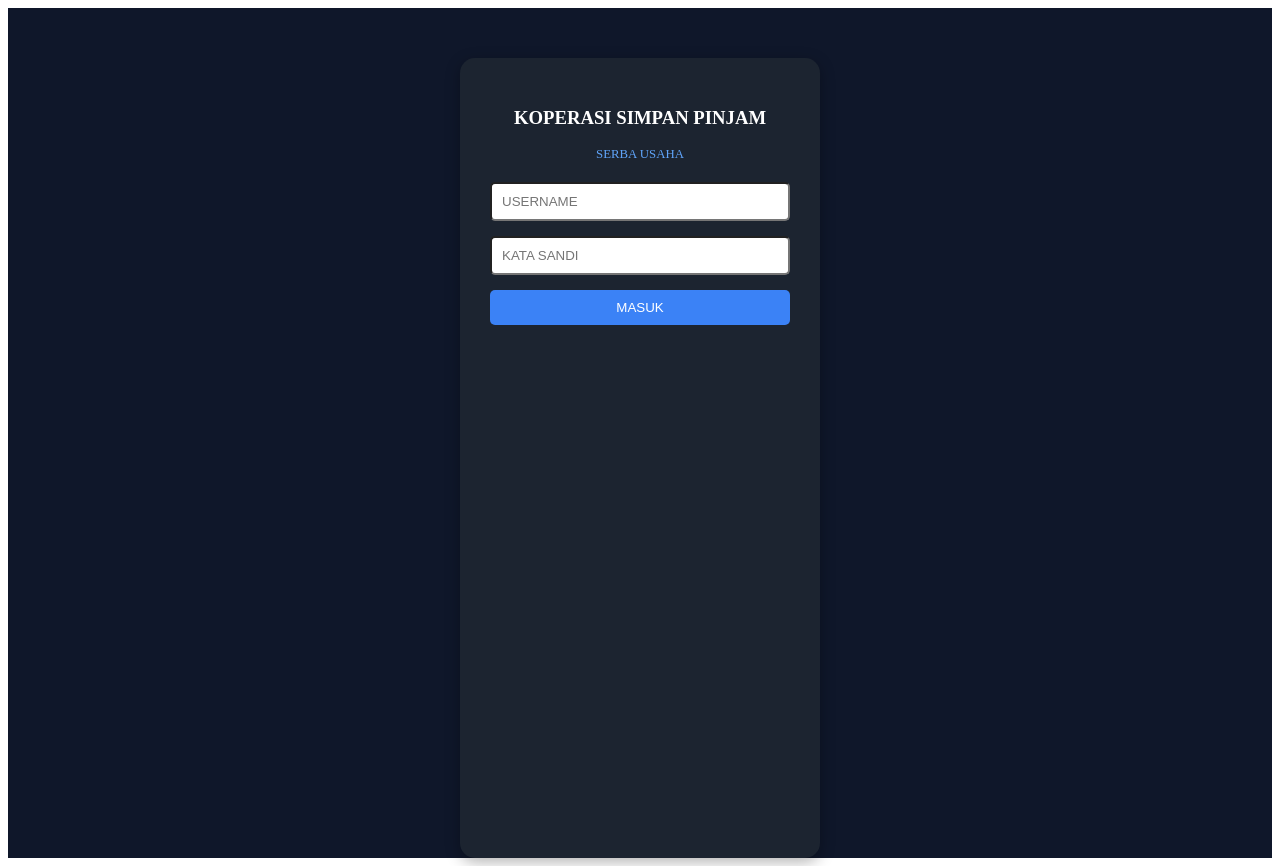
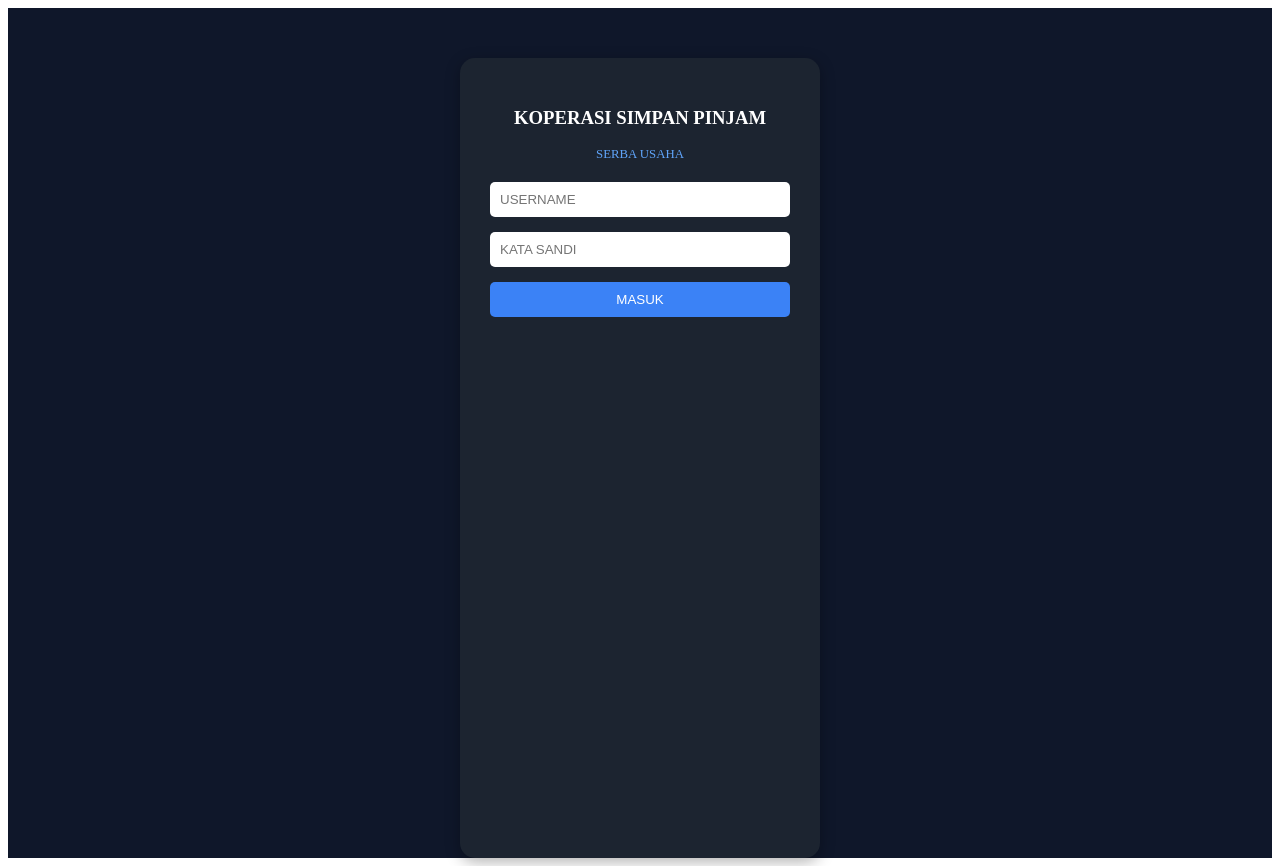
Before and after one commit to xultrazera/koperasi-app, a Next.js app: page / in a window 1280 px wide. Built offline with nearby package versions, Linux system fonts and the light colour scheme.

Commit message:
Update page.tsx

```diff
--- a/app/page.tsx
+++ b/app/page.tsx
@@ -44,14 +44,14 @@ export default function Home() {
   // TAMPILAN DASHBOARD (SETELAH LOGIN)
   if (dataNasabah) {
     return (
-      <div style={{ display: "flex", justifyContent: "center", paddingTop: "50px" }}>
+      <div style={{ display: "flex", justifyContent: "center", paddingTop: "50px", backgroundColor: "#0f172a", minHeight: "100vh" }}>
         <div style={styleBox}>
           <h2>Halo, {dataNasabah.name}</h2>
           <p>Total Tabungan Anda:</p>
           <h1 style={{ color: "#3b82f6" }}>Rp {dataNasabah.tabungan.toLocaleString()}</h1>
-          <p>Total Hutang:</p>
+          <p>Sisa Hutang:</p>
           <h2 style={{ color: "#ef4444" }}>Rp {dataNasabah.hutang.toLocaleString()}</h2>
-          <button onClick={() => setDataNasabah(null)} style={{ marginTop: "20px", padding: "10px 20px", cursor: "pointer" }}>Keluar</button>
+          <button onClick={() => setDataNasabah(null)} style={{ marginTop: "20px", padding: "10px 20px", cursor: "pointer", borderRadius: "5px", border: "none" }}>Keluar</button>
         </div>
       </div>
     );
@@ -64,8 +64,8 @@ export default function Home() {
         <h3>KOPERASI SIMPAN PINJAM</h3>
         <p style={{ fontSize: "0.8em", color: "#60a5fa" }}>SERBA USAHA</p>
         <form onSubmit={handleLogin} style={{ display: "flex", flexDirection: "column", gap: "15px", marginTop: "20px" }}>
-          <input id="username" type="text" placeholder="USERNAME" style={{ padding: "10px", borderRadius: "5px" }} required />
-          <input id="password" type="password" placeholder="KATA SANDI" style={{ padding: "10px", borderRadius: "5px" }} required />
+          <input id="username" type="text" placeholder="USERNAME" style={{ padding: "10px", borderRadius: "5px", border: "none" }} required />
+          <input id="password" type="password" placeholder="KATA SANDI" style={{ padding: "10px", borderRadius: "5px", border: "none" }} required />
           <button id="btn-masuk" type="submit" disabled={loading} style={{ padding: "10px", backgroundColor: "#3b82f6", color: "white", border: "none", borderRadius: "5px", cursor: "pointer" }}>
             {loading ? "MEMERIKSA..." : "MASUK"}
           </button>
```
